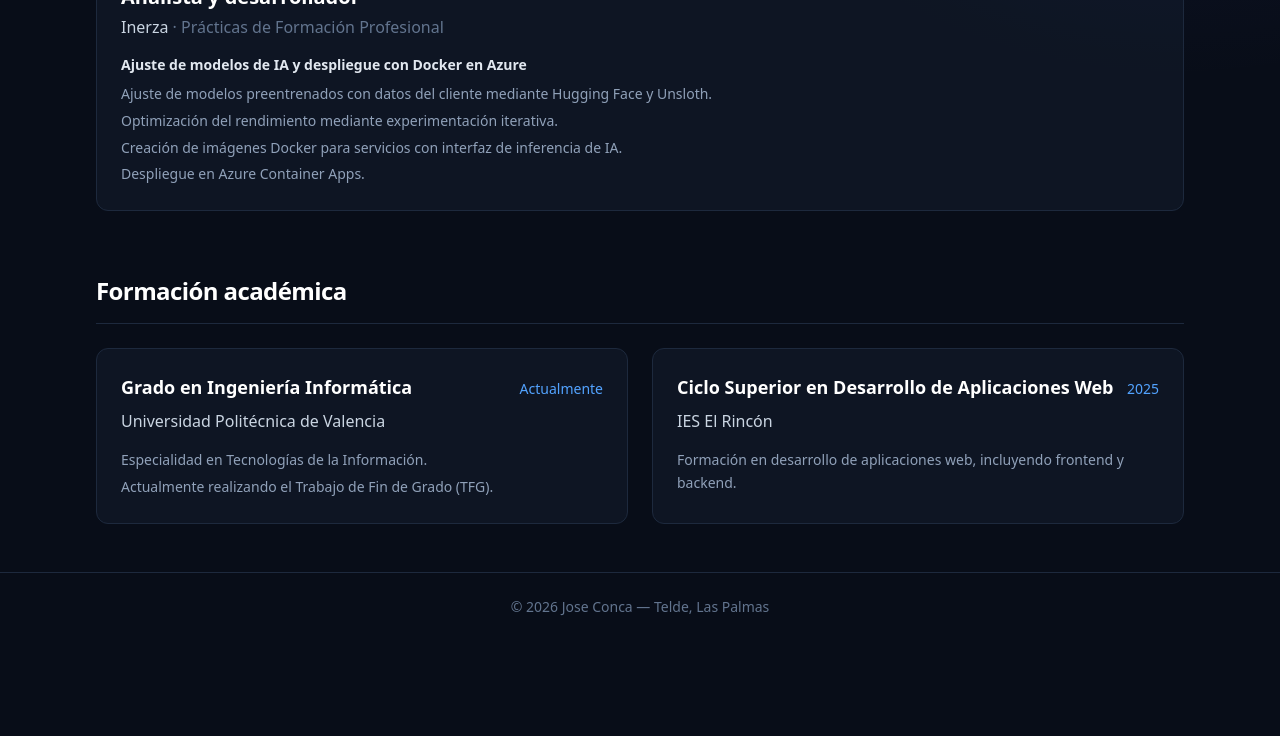
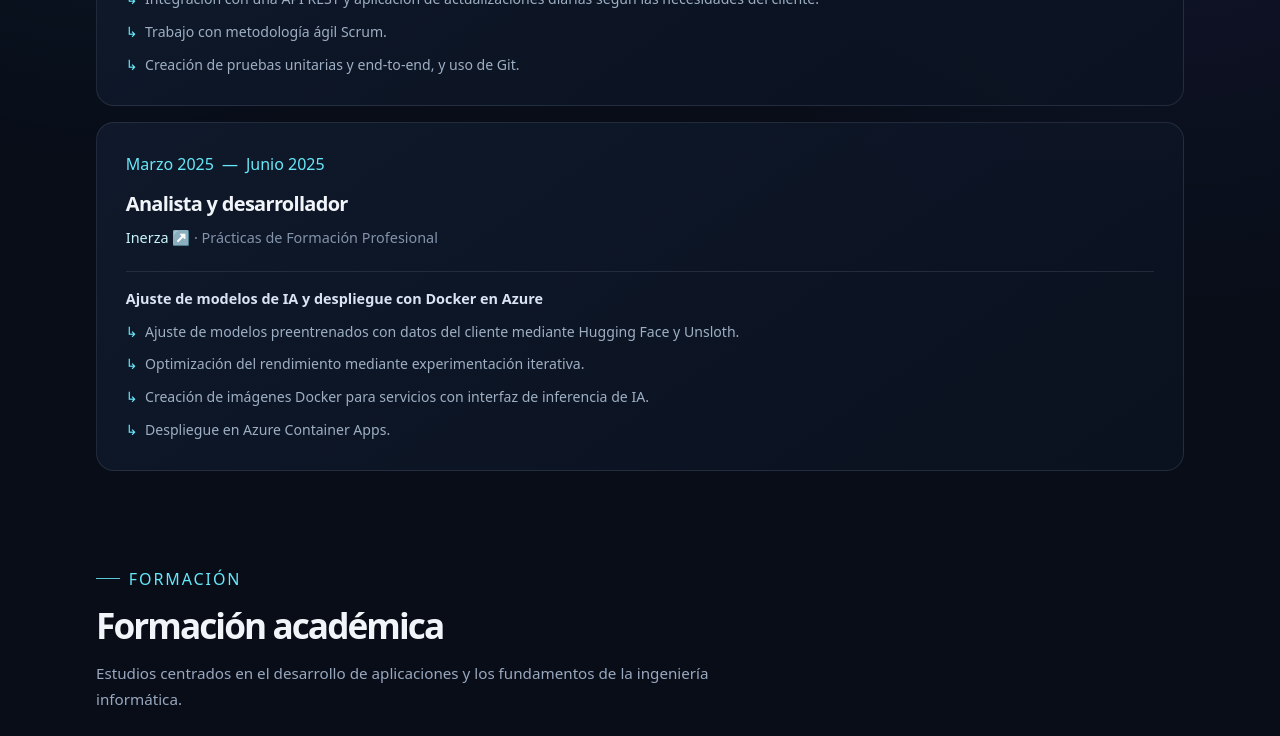
Before and after one commit to joseconca/joseconca.github.io, a Next.js app: page /trayectoria in a window 1280 px wide. Shown: the part 600-1336 px from the top of the page. Before the commit the page ends 1241 px from the top, so only its background shows below. Built offline with nearby package versions, Linux system fonts and the light colour scheme.

Commit message:
Rediseña la trayectoria profesional y formación académica

```diff
--- a/src/app/trayectoria/page.tsx
+++ b/src/app/trayectoria/page.tsx
@@ -3,88 +3,68 @@ import { formacionAcademica } from "@/data/formacionAcademica";
 
 export default function TrayectoriaPage() {
   return (
-    <div className="space-y-16">
-      <section className="space-y-6">
-        <div className="border-b border-slate-800 pb-4">
-          <h2 className="text-2xl font-bold text-white tracking-tight">
-            Experiencia profesional
-          </h2>
-        </div>
+    <div className="page-stack">
+      <section>
+        <header className="page-header">
+          <span className="eyebrow">Experiencia y aprendizaje</span>
+          <h1 className="page-title">Trayectoria</h1>
+          <p className="page-intro">
+            Mi recorrido en desarrollo de software: experiencia profesional, colaboración en equipos
+            y formación técnica orientada a construir aplicaciones mantenibles.
+          </p>
+        </header>
 
-        <div className="space-y-8">
+        <div className="timeline-list">
           {experienciaProfesional.map((experiencia) => (
-            <article
-              key={experiencia.id}
-              className="bg-slate-800/30 p-6 rounded-xl border border-slate-800 hover:border-slate-700 transition-colors"
-            >
-              <div className="flex flex-wrap items-center gap-x-2 gap-y-1 text-sm text-blue-400 font-mono mb-4">
+            <article key={experiencia.id} className="timeline-card">
+              <div className="timeline-date">
                 <time>{experiencia.fechaInicio}</time>
-                <span className="text-slate-500">-</span>
+                <span aria-hidden="true">—</span>
                 <time>{experiencia.fechaFin}</time>
               </div>
-              <h3 className="text-xl font-bold text-white">
-                {experiencia.rol}
-              </h3>
-              <p className="text-slate-300 mt-1">
+              <h3>{experiencia.rol}</h3>
+              <p className="timeline-company">
                 {experiencia.urlEmpresa ? (
-                  <a
-                    href={experiencia.urlEmpresa}
-                    target="_blank"
-                    rel="noreferrer"
-                    className="hover:text-blue-400 transition-colors"
-                  >
-                    {experiencia.empresa}
+                  <a href={experiencia.urlEmpresa} target="_blank" rel="noreferrer">
+                    {experiencia.empresa} <span aria-hidden="true">↗</span>
                   </a>
-                ) : (
-                  experiencia.empresa
-                )}
-                <span className="text-slate-500"> · {experiencia.contexto}</span>
+                ) : experiencia.empresa}
+                <span> · {experiencia.contexto}</span>
               </p>
-              <div className="mt-4 space-y-4">
-                {experiencia.tareas.map((tarea) => (
-                  <div key={tarea.titulo}>
-                    <h4 className="text-sm font-semibold text-slate-200">
-                      {tarea.titulo}
-                    </h4>
-                      <ul className="list-none text-slate-400 text-sm leading-relaxed mt-2 space-y-1">
-                        {tarea.detalles.map((detalle) => (
-                          <li key={detalle}>{detalle}</li>
-                        ))}
-                      </ul>
-                  </div>
-                ))}
-              </div>
+              {experiencia.tareas.map((tarea) => (
+                <div key={tarea.titulo} className="timeline-task">
+                  <h4>{tarea.titulo}</h4>
+                  <ul className="detail-list">
+                    {tarea.detalles.map((detalle) => <li key={detalle}>{detalle}</li>)}
+                  </ul>
+                </div>
+              ))}
             </article>
           ))}
         </div>
       </section>
 
-      <section className="space-y-6">
-        <div className="border-b border-slate-800 pb-4">
-          <h2 className="text-2xl font-bold text-white tracking-tight">
-            Formación académica
-          </h2>
+      <section>
+        <div className="section-heading">
+          <div>
+            <span className="eyebrow">Formación</span>
+            <h2 className="section-title">Formación académica</h2>
+            <p className="section-description">
+              Estudios centrados en el desarrollo de aplicaciones y los fundamentos de la ingeniería informática.
+            </p>
+          </div>
         </div>
 
-        <div className="grid grid-cols-1 md:grid-cols-2 gap-6">
+        <div className="education-grid">
           {formacionAcademica.map((formacion) => (
-            <article
-              key={formacion.id}
-              className="bg-slate-800/30 p-6 rounded-xl border border-slate-800 hover:border-slate-700 transition-colors"
-            >
-              <div className="flex flex-wrap items-baseline justify-between gap-3">
-                <h3 className="text-lg font-bold text-white">
-                  {formacion.titulacion}
-                </h3>
-                <span className="text-sm text-blue-400 font-mono">
-                  {formacion.periodo}
-                </span>
+            <article key={formacion.id} className="education-card">
+              <div className="education-topline">
+                <h3>{formacion.titulacion}</h3>
+                <span className="education-period">{formacion.periodo}</span>
               </div>
-              <p className="text-slate-300 mt-2">{formacion.institucion}</p>
-              <ul className="list-none text-slate-400 text-sm leading-relaxed mt-4 space-y-1">
-                {formacion.detalles.map((detalle) => (
-                  <li key={detalle}>{detalle}</li>
-                ))}
+              <p className="education-institution">{formacion.institucion}</p>
+              <ul className="detail-list">
+                {formacion.detalles.map((detalle) => <li key={detalle}>{detalle}</li>)}
               </ul>
             </article>
           ))}
```
